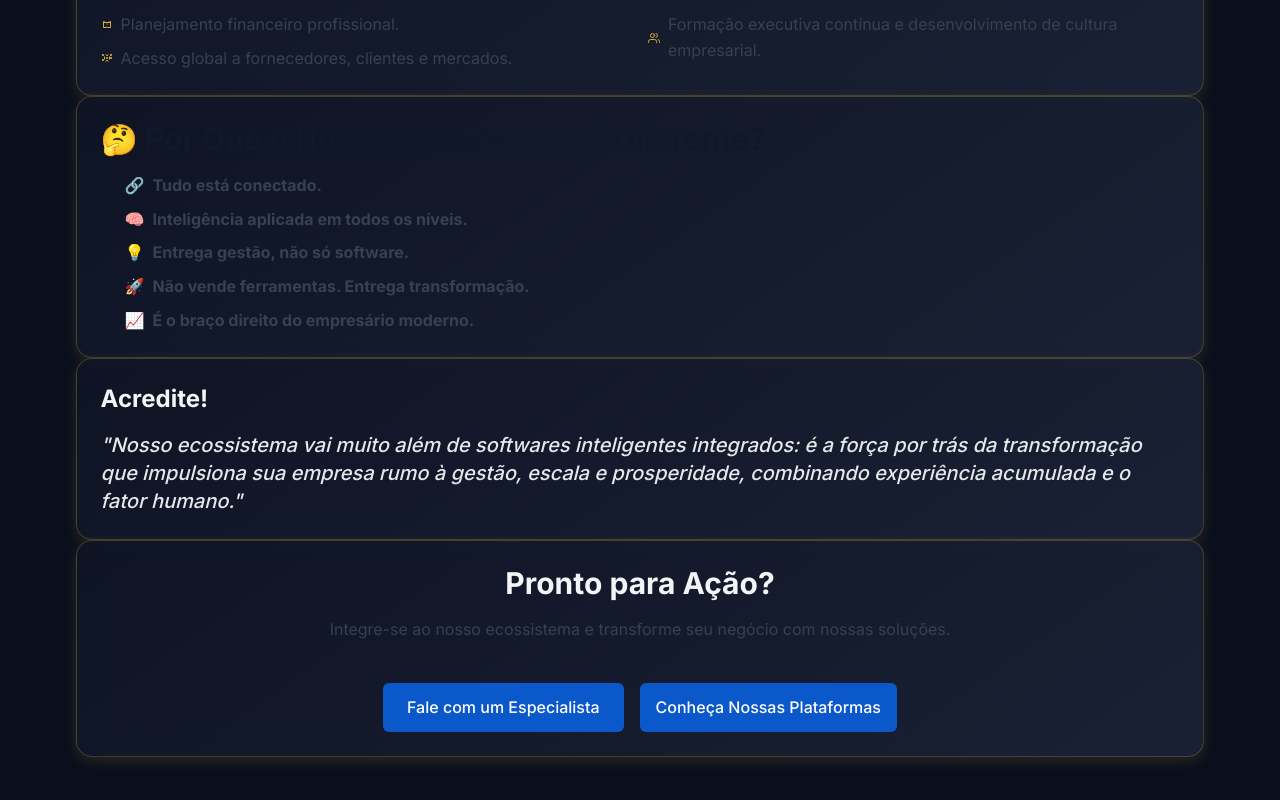
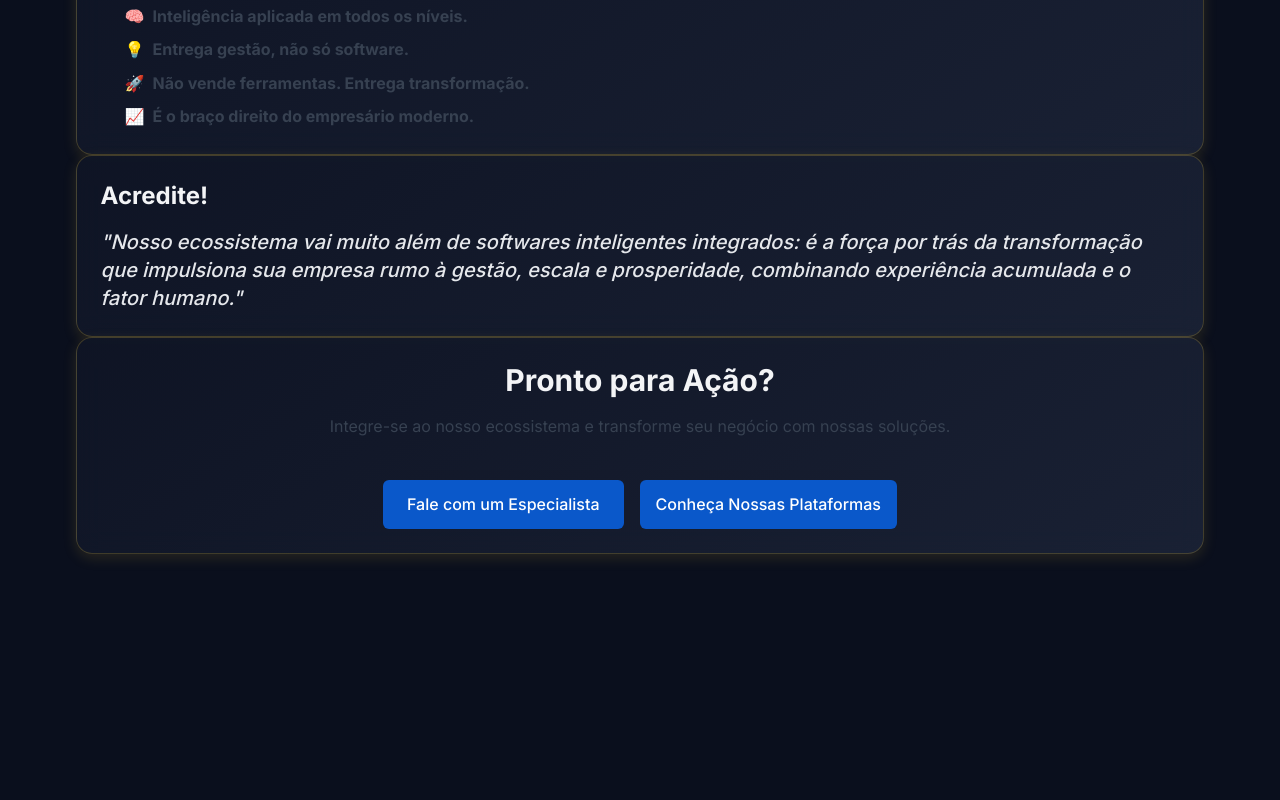
Before and after one commit to OLVCORE/olv-site-v4, a Next.js app: page /ecossistema in a window 1280 px wide. Shown: the part 5662-6462 px from the top of the page. Built offline with nearby package versions, Linux system fonts and the light colour scheme; a web font is replaced by a local one.

Commit message:
refactor: move ecosystem delivery summary into grid as portrait card, remove wide section

```diff
--- a/src/app/ecossistema/page.tsx
+++ b/src/app/ecossistema/page.tsx
@@ -361,73 +361,23 @@ export default function EcossistemaPage() {
           </div>
         </section>
 
-        {/* O QUE O ECOSSISTEMA ENTREGA */}
-        <section className="section" id="o-que-entrega">
-          <div className="container">
-            <div className="glass p-6 rounded-2xl shadow-gold flex flex-col items-center gap-4 hover:shadow-2xl transition-all duration-300">
-              <h2 className="text-2xl md:text-3xl font-bold mb-4 text-gray-900 dark:text-white flex items-center gap-2">
-                <Icon src="/icons/solutions-icon.svg" alt="Entrega" size="sm" className="text-accent" />
-                O Que o Ecossistema Entrega para Sua Empresa?
-              </h2>
-              <ul className="space-y-2 ml-6 mb-6 text-gray-700 dark:text-gray-300">
-                <li className="flex items-start">
-                  <svg className="h-5 w-5 text-accent mr-2 mt-0.5" fill="none" viewBox="0 0 24 24" stroke="currentColor">
-                    <path strokeLinecap="round" strokeLinejoin="round" strokeWidth={2} d="M5 13l4 4L19 7" />
-                  </svg>
-                  <span><strong>Transforma empresas sem gestão em empresas de alta performance.</strong></span>
-                </li>
-                <li className="flex items-start">
-                  <svg className="h-5 w-5 text-accent mr-2 mt-0.5" fill="none" viewBox="0 0 24 24" stroke="currentColor">
-                    <path strokeLinecap="round" strokeLinejoin="round" strokeWidth={2} d="M5 13l4 4L19 7" />
-                  </svg>
-                  <span>Oferece <strong>tecnologia de ponta, inteligência aplicada, governança e segurança.</strong></span>
-                </li>
-                <li className="flex items-start">
-                  <svg className="h-5 w-5 text-accent mr-2 mt-0.5" fill="none" viewBox="0 0 24 24" stroke="currentColor">
-                    <path strokeLinecap="round" strokeLinejoin="round" strokeWidth={2} d="M5 13l4 4L19 7" />
-                  </svg>
-                  <span>Abre as portas para que qualquer PME opere <strong>como uma multinacional.</strong></span>
-                </li>
+        {/* Portrait Card resumo do Ecossistema dentro da grid */}
+        <div className="grid-item-cta hidden md:block">
+          <div className="glass p-4 rounded-2xl shadow-gold flex flex-col h-full justify-between hover:shadow-2xl transition-all duration-300">
+            <div>
+              <h3 className="text-lg font-bold text-gray-100 mb-2 flex items-center gap-1">
+                <Icon src="/icons/solutions-icon.svg" alt="Entrega" size="xs" className="text-accent" />
+                Ecossistema OLV: Entrega 360°
+              </h3>
+              <ul className="space-y-1 text-sm text-gray-300 list-disc list-inside">
+                <li>Transforma gestão em performance global.</li>
+                <li>Tecnologia, inteligência e governança integradas.</li>
+                <li>Acesso a mercados, dados e capital.</li>
               </ul>
-
-              <div className="grid grid-cols-1 md:grid-cols-2 gap-4 text-gray-700 dark:text-gray-300">
-                <ul className="space-y-2">
-                  <li className="flex items-center">
-                    <Icon src="/icons/chart-bar.svg" alt="Dados" size="xs" className="mr-2 text-accent" />
-                    <span>Gestão baseada em dados.</span>
-                  </li>
-                  <li className="flex items-center">
-                    <Icon src="/icons/compliance-icon.svg" alt="Compliance" size="xs" className="mr-2 text-accent" />
-                    <span>Compliance e due diligence.</span>
-                  </li>
-                  <li className="flex items-center">
-                    <Icon src="/icons/currency-exchange.svg" alt="Financeiro" size="xs" className="mr-2 text-accent" />
-                    <span>Planejamento financeiro profissional.</span>
-                  </li>
-                  <li className="flex items-center">
-                    <Icon src="/icons/ecosystem-icon.svg" alt="Global" size="xs" className="mr-2 text-accent" />
-                    <span>Acesso global a fornecedores, clientes e mercados.</span>
-                  </li>
-                </ul>
-
-                <ul className="space-y-2">
-                  <li className="flex items-center">
-                    <Icon src="/icons/rocket.svg" alt="Rocket" size="xs" className="mr-2 text-accent" />
-                    <span>Desenvolvimento tecnológico e inovação aplicada.</span>
-                  </li>
-                  <li className="flex items-center">
-                    <Icon src="/icons/compliance-icon.svg" alt="Governança" size="xs" className="mr-2 text-accent" />
-                    <span>Participação em licitações e expansão do mercado.</span>
-                  </li>
-                  <li className="flex items-center">
-                    <Icon src="/icons/team.svg" alt="Team" size="xs" className="mr-2 text-accent" />
-                    <span>Formação executiva contínua e desenvolvimento de cultura empresarial.</span>
-                  </li>
-                </ul>
-              </div>
             </div>
+            <Link href="#por-que-diferente" className="btn btn-primary mt-4 text-sm w-full text-center">Saiba Mais</Link>
           </div>
-        </section>
+        </div>
 
         {/* POR QUE DIFERENTE */}
         <section className="section" id="por-que-diferente">
```
